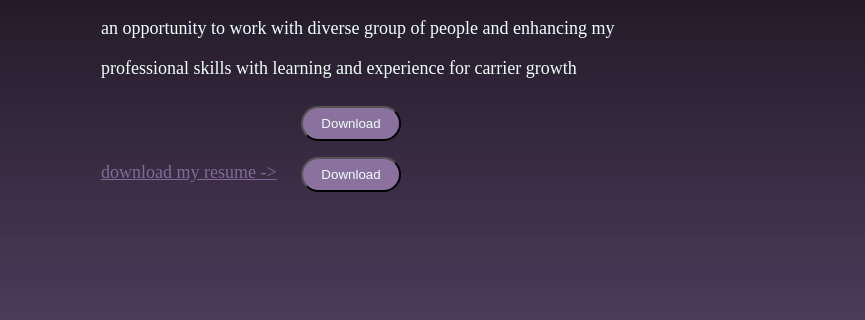
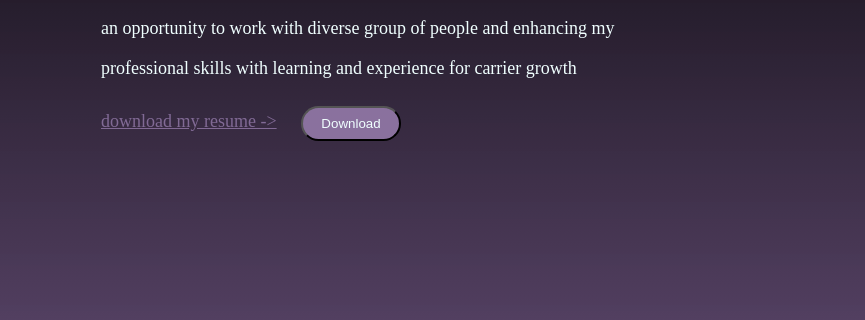
Before and after one commit to Anand07392/Anand-M.github.io, a plain HTML site: page index.html in a window 1280 px wide. Shown: the part 273-593 px from the top of the page, 0-865 px from the left. Drawn offline with Linux system fonts and the light colour scheme; grey boxes are pictures that could not be loaded.

Commit message:
Update index.html

```diff
--- a/index.html
+++ b/index.html
@@ -171,7 +171,6 @@
     diverse group of people and enhancing my
     professional skills with learning and experience for
     carrier growth<br>
-    </p></div><a href="E:\VSC\Anand07392.github.io\Anand M New R.pdf" download><button class="button" id="resume">Download</button></a>
     </p></div><a href="Anand M New R.pdf" download><button class="button" id="resume">Download</button></a>
     <div class="c1">download my resume -></div>
 </div><div class="imgbox"></div>
```
